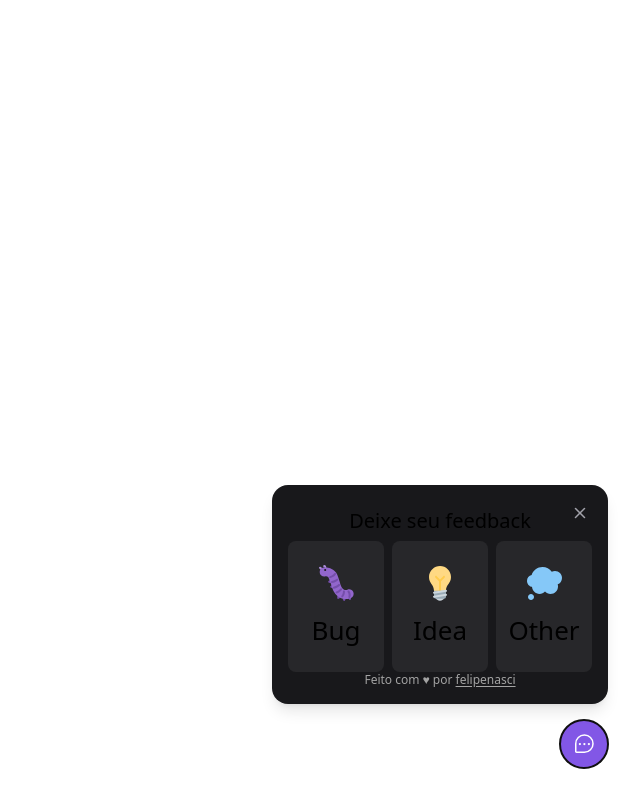
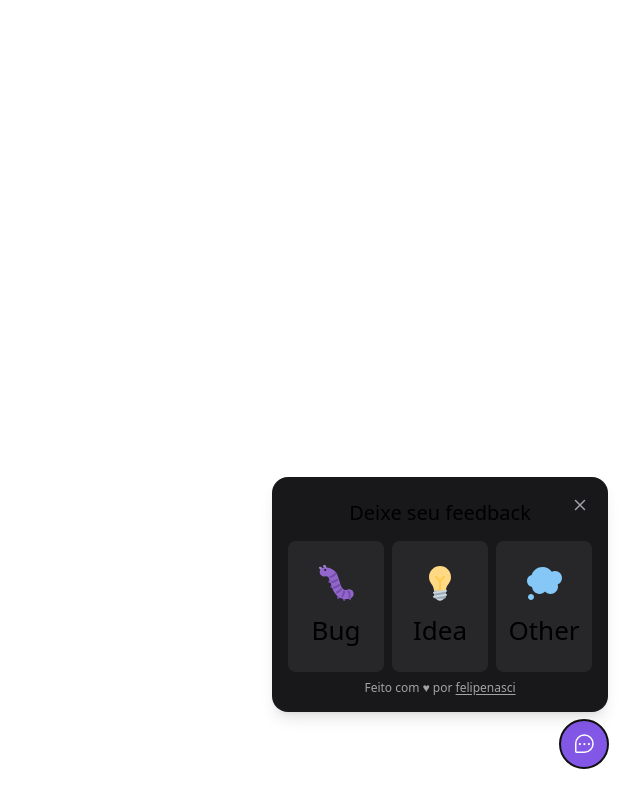
Before and after one commit to FelipeNasci/bug-report, a React (Vite) app: page / in a window 1280 px wide. Both pictures are taken after a click on the button "Feedback". Shown: the whole page, without its empty margins (640-1280 px from the left). Built offline with nearby package versions, Linux system fonts and the light colour scheme; the HTML template or start-up script is replaced by a standard one.

Commit message:
refactor(widget-form): change style

```diff
--- a/src/components/WidgetForm/Steps/FeedbackTypeStep.tsx
+++ b/src/components/WidgetForm/Steps/FeedbackTypeStep.tsx
@@ -8,7 +8,7 @@ interface FeedbackTypeStepProps {
 export const FeedbackTypeStep = ({
   setFeedbackType,
 }: FeedbackTypeStepProps) => (
-  <div className="flex py-0 gap-2 w-full">
+  <div className="flex py-0 my-2 gap-2 w-full">
     {Object.entries(feedbackTypes).map(([key, value]) => (
       <button
         className="bg-zinc-800 rounded-lg py-5 w-24 flex-1 flex flex-col items-center gap-2 border-2 border-transparent hover:border-brand-500 focus:border-brand-500 focus:outline-none"
--- a/src/components/WidgetForm/WidgetForm.tsx
+++ b/src/components/WidgetForm/WidgetForm.tsx
@@ -8,7 +8,7 @@ export const WidgetForm = () => {
   const [feedbackType, setFeedbackType] = useState<FeedbackType | null>(null);
 
   return (
-    <div className="bg-zinc-900 p-4 relative rounded-2xl mb-4 flex flex-col items-center shadow-lg w-[calc(100vw-2rem)] md:w-auto">
+    <div className="bg-zinc-900 p-4 relative rounded-2xl mb-2 flex flex-col items-center shadow-lg w-[calc(100vw-2rem)] md:w-auto">
       <header>
         <span className="text-xl leading-10">Deixe seu feedback</span>
         <CloseButton />
```
